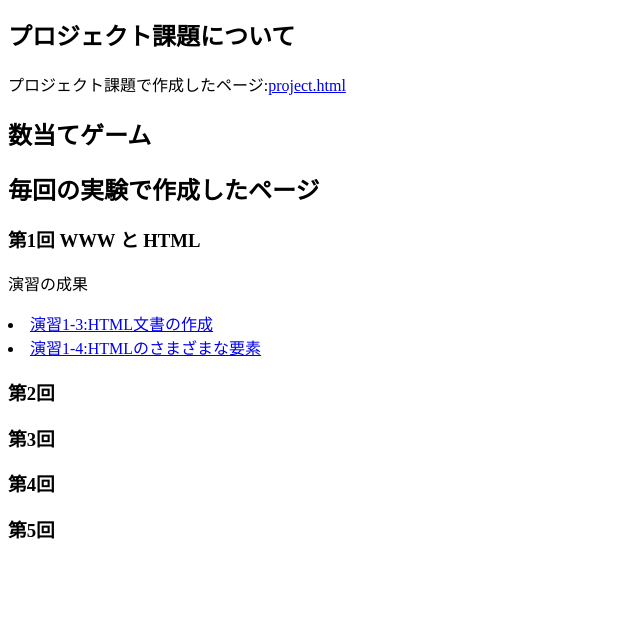
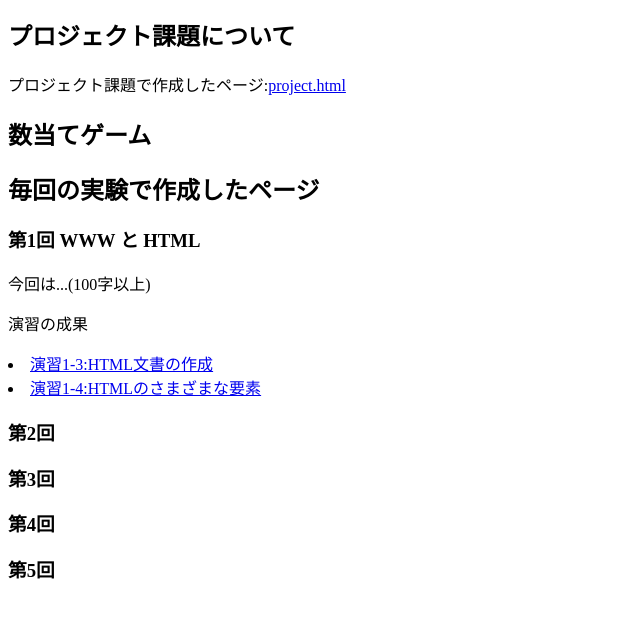
Before and after one commit to G284352022/medialabo, a plain HTML site: page index.html in a window 1280 px wide. Shown: the part 127-744 px from the top of the page, without its empty margins (0-640 px from the left). Drawn offline with Linux system fonts and the light colour scheme.

Commit message:
index.htmlを編集し、活動記録をするためのページを作成

```diff
--- a/index.html
+++ b/index.html
@@ -21,7 +21,7 @@
 
         <h2>毎回の実験で作成したページ</h2>
         <h3>第1回 WWW と HTML</h3>
-        <p></p>
+        <p>今回は...(100字以上)</p>
         <p>演習の成果</p>
         <lu>
             <li><a href="/practice/structure.html">演習1-3:HTML文書の作成</a></li>
```
